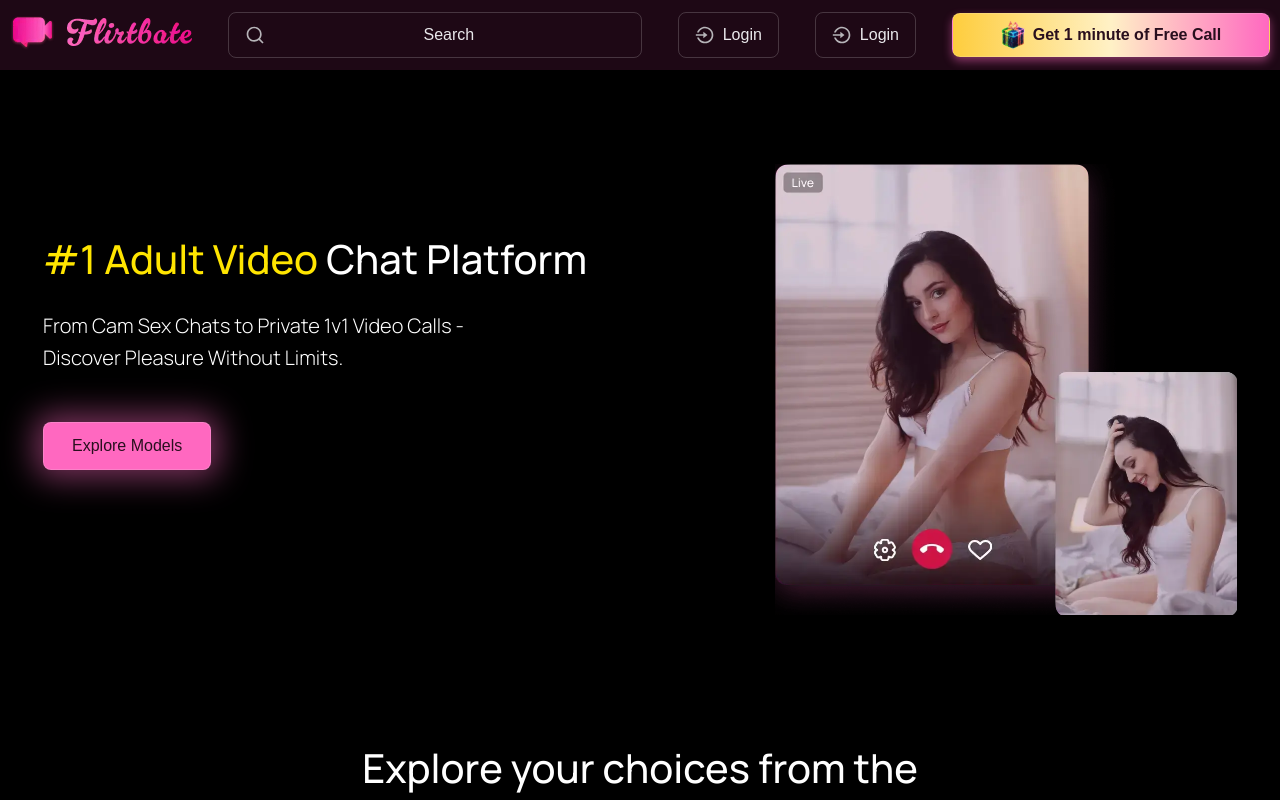
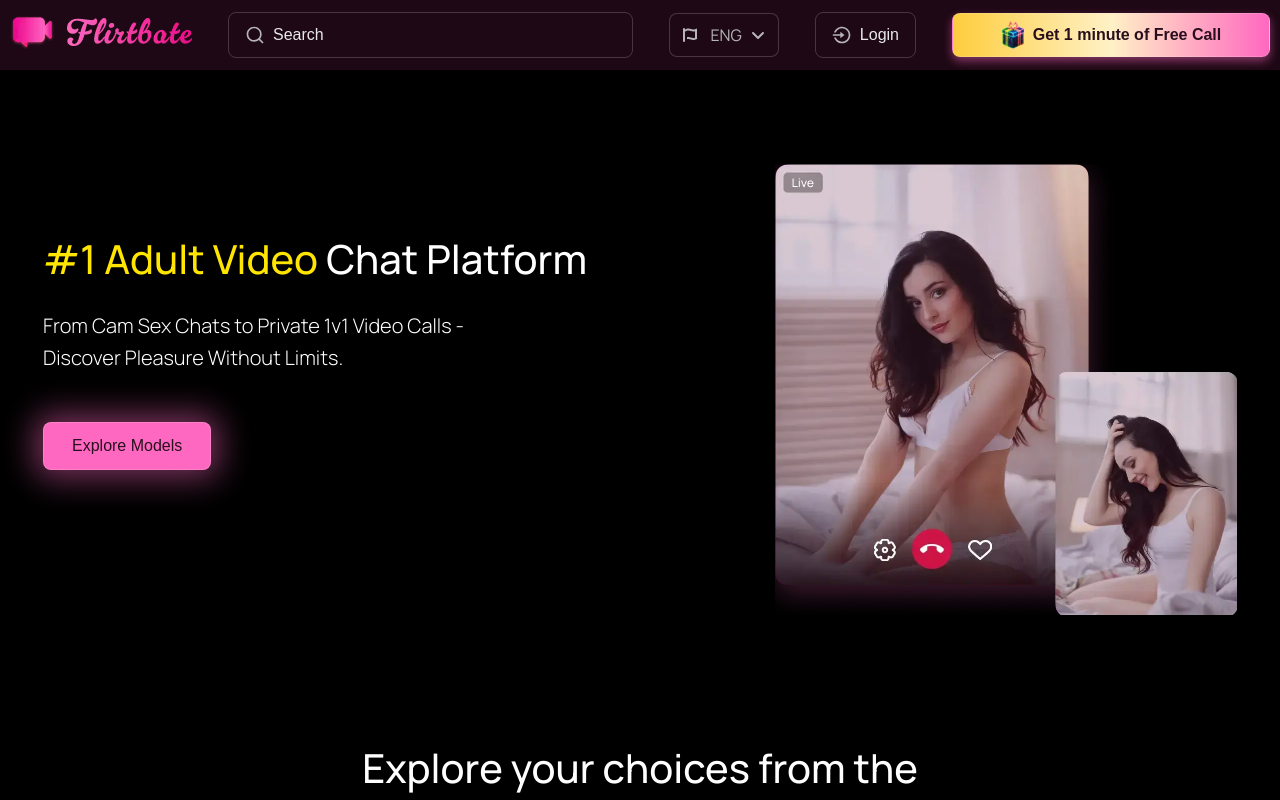
Before and after one commit to suyanksaraswat/flirtbate-clone, a Next.js app: page / in a window 1280 px wide. Shown: the top 800 px of the page. Built offline with nearby package versions, Linux system fonts and the light colour scheme.

Commit message:
fix: header button style

```diff
--- a/src/components/atoms/select/index.tsx
+++ b/src/components/atoms/select/index.tsx
@@ -1,3 +1,5 @@
+"use client";
+
 import { ReactNode, useEffect, useRef, useState } from "react";
 import styles from "./select.module.css";
 import { FaAngleUp, FaAngleDown } from "react-icons/fa6";
@@ -10,6 +12,7 @@ interface Props {
   onChange: (val: { label: string; value: string } | null) => void;
   options: { label: string; value: string }[];
   className?: string;
+  disableClear?: boolean;
 }
 
 function Select({
@@ -19,6 +22,7 @@ function Select({
   onChange,
   options,
   className,
+  disableClear,
 }: Props) {
   const selectRef = useRef<HTMLDivElement>(null);
 
@@ -59,7 +63,7 @@ function Select({
         </div>
 
         <div className={styles.selectBoxText}>
-          {findValueInOpt ? (
+          {!disableClear && findValueInOpt ? (
             <MdClear
               onClick={(e) => {
                 e.stopPropagation();
--- a/src/components/organisms/header/header.module.css
+++ b/src/components/organisms/header/header.module.css
@@ -8,7 +8,6 @@
   background-color: var(--header-bg);
   display: flex;
   justify-content: center;
-}
 
   .headerContainer {
     display: flex;
@@ -25,5 +24,17 @@
 
   .searchText {
     width: 100%;
-  text-align: left;
+    justify-content: left !important;
   }
+
+  .langSelect {
+    > div {
+      background-color: var(--header-bg) !important;
+      border: 1px solid var(--white-soft-border);
+
+      &:hover {
+        border: 1px solid var(--white-soft-border);
+      }
+    }
+  }
+}
--- a/src/components/organisms/header/index.tsx
+++ b/src/components/organisms/header/index.tsx
@@ -1,9 +1,17 @@
+"use client";
+
 import Image from "next/image";
 import styles from "./header.module.css";
 import { GradientButton, OutlinedButton } from "@/components/atoms/button";
 import Link from "next/link";
+import Select from "@/components/atoms/select";
+import { languagesList } from "@/utils/constants";
+import { useState } from "react";
+import { FaFontAwesomeFlag } from "react-icons/fa";
 
 export default function Header() {
+  const [lang, setLang] = useState<string | null>(languagesList[0]?.value);
+
   return (
     <header className={styles.header}>
       <div className={styles.headerContainer}>
@@ -19,11 +27,15 @@ export default function Header() {
           Search
         </OutlinedButton>
 
-        <OutlinedButton
-          icon={<Image src="/loginCircle.svg" alt="" width={20} height={20} />}
-        >
-          Login
-        </OutlinedButton>
+        <Select
+          value={lang}
+          placeholder="Lang"
+          options={languagesList}
+          onChange={(o) => setLang(o?.value || null)}
+          className={styles.langSelect}
+          icon={<FaFontAwesomeFlag />}
+          disableClear
+        />
 
         <OutlinedButton
           icon={<Image src="/loginCircle.svg" alt="" width={20} height={20} />}
--- a/src/utils/constants.ts
+++ b/src/utils/constants.ts
@@ -221,3 +221,14 @@ export const modelsList = [
     rate: "30 credits/min",
   },
 ];
+
+export const languagesList = [
+  {
+    label: "ENG",
+    value: "english",
+  },
+  {
+    label: "ESP",
+    value: "spanish",
+  },
+];
```
Lines whose indentation alone changed are shown as unchanged.
